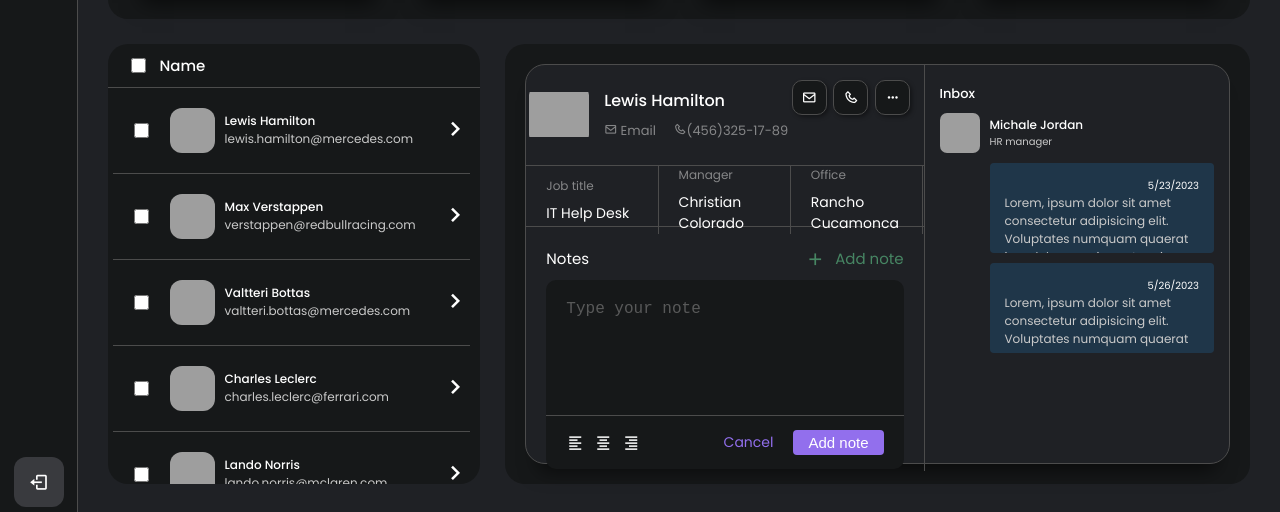
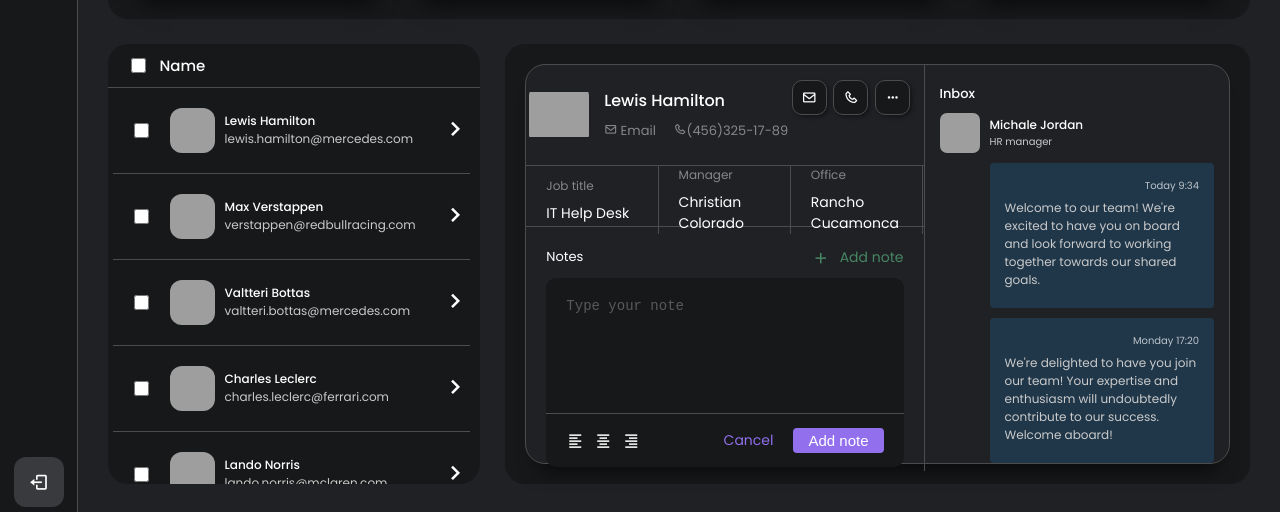
Before and after one commit to iaguirre19/repositorio-directorio-telefonico, a plain HTML site: page index-new.html in a window 1280 px wide. Shown: the part 288-800 px from the top of the page. Drawn offline with nearby package versions, Linux system fonts and the light colour scheme; files that its build step writes are made by us from their sources; grey boxes are pictures that could not be loaded.

Commit message:
messeage notes finished

```diff
--- a/assets/css/dashboard/styles.css
+++ b/assets/css/dashboard/styles.css
@@ -129,7 +129,7 @@ body{
     align-items: center;
     transition: all 0.4s ease;
     border-radius: 1.2rem;
-    white-space: nowrap;/*Elimina los espacios entre los iconos no bien acomodados*/
+    white-space: nowrap;
 }
 .sidebar ul li a:hover{
     color: var(--text-color);
@@ -143,7 +143,6 @@ body{
     font-size: 2rem;
     text-align: center;
 }
-/*Estos dos liks name lo que hace es solo mostrar los iconos a la orrilla, y cuando se activa lo muestra todo completo */
 .sidebar .links_name{
     opacity: 0;
     pointer-events: none;
--- a/assets/css/directory/card-detail.css
+++ b/assets/css/directory/card-detail.css
@@ -141,12 +141,12 @@
 }
 .contact__title h3{
     color: var(--text-color);
-    font-size: 15px;
+    font-size: 1.3rem;
     font-weight: 400;
 }
 .contact_title-icon{
     color: #58B17E;
-    font-size: 15px;
+    font-size: 1.4rem;
     display: flex;
     align-items: center;
     justify-content: center;
@@ -154,7 +154,7 @@
 
 }
 .contact_title-icon i{
-    font-size: 20px;
+    font-size: 18px;
 }
 .contact_title-icon span{
     margin-left: 1rem;
@@ -171,7 +171,7 @@
 .contact_textarea-content{
     background-color: transparent;
     border: none;
-    font-size: 16px;
+    font-size: 1.4rem;
     color: var(--subtext-color);
     opacity: .7;
     outline: none;
@@ -410,11 +410,6 @@
 .header_left-data .header_rol{
     color: var(--subtext-color);
 }
-.header_right-date{
-    color: var(--text-color);
-    font-size: 1rem;
-    align-self: flex-end;
-}
 .notes_card-body{
     margin-left: 5rem;
     display: flex;
@@ -422,15 +417,22 @@
     row-gap: 1rem;
 }
 .notes_message{
-    height: 9rem;
+    height: 45%;
     background-color: #214c6c85;
     border-radius: .4rem;
     padding: 2rem 1.5rem;
     overflow: scroll;
-    display: flex;
-    flex-direction: column;
-    justify-content: center;
+    display: grid;
+    grid-template-rows: 15% 85%;
 
+}
+.header_right-date{
+    color: var(--text-color);
+    font-size: 1rem;
+    align-self: center;
+    justify-self: end;
+    margin-bottom: 1rem;
+    opacity: .7;
 }
 .body_text-p{
     font-size: 12px;
--- a/index-new.html
+++ b/index-new.html
@@ -250,12 +250,18 @@
                                                     </div>
                                                     <div class="notes_card-body">
                                                         <div class="notes_message">
-                                                            <span class="header_right-date">5/23/2023</span>
-                                                            <p class="body_text-p" id="">Lorem, ipsum dolor sit amet consectetur adipisicing elit. Voluptates numquam quaerat iure dolorem minus ut maiores</p>
+                                                            <div class="header_right-date">
+                                                                <span class="header_right-day">Today</span>
+                                                                <span class="header_right-hrs">9:34</span>
+                                                            </div>
+                                                            <p class="body_text-p" id="">Welcome to our team! We're excited to have you on board and look forward to working together towards our shared goals.</p>
                                                         </div>
                                                         <div class="notes_message">
-                                                            <span class="header_right-date">5/26/2023</span>
-                                                            <p class="body_text-p" id="">Lorem, ipsum dolor sit amet consectetur adipisicing elit. Voluptates numquam quaerat  </p>
+                                                            <div class="header_right-date">
+                                                                <span class="header_right-day">Monday</span>
+                                                                <span class="header_right-hrs">17:20</span>
+                                                            </div>
+                                                            <p class="body_text-p" id="">We're delighted to have you join our team! Your expertise and enthusiasm will undoubtedly contribute to our success. Welcome aboard!</p>
                                                         </div>
                                                     </div>
                                                 </div>
```
